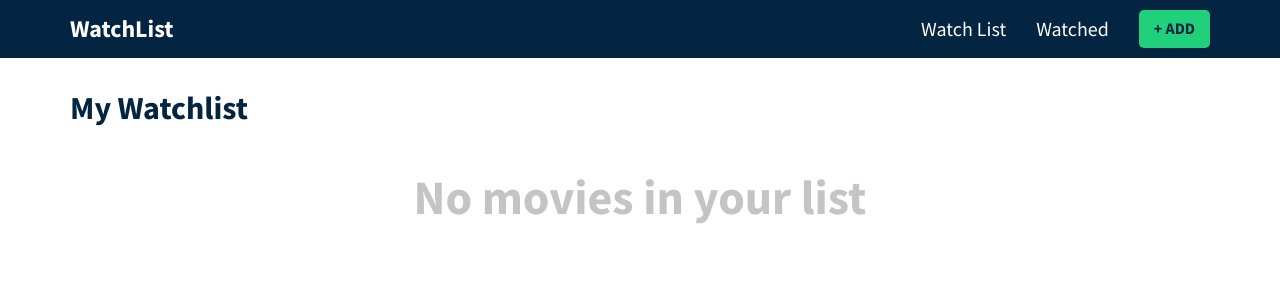
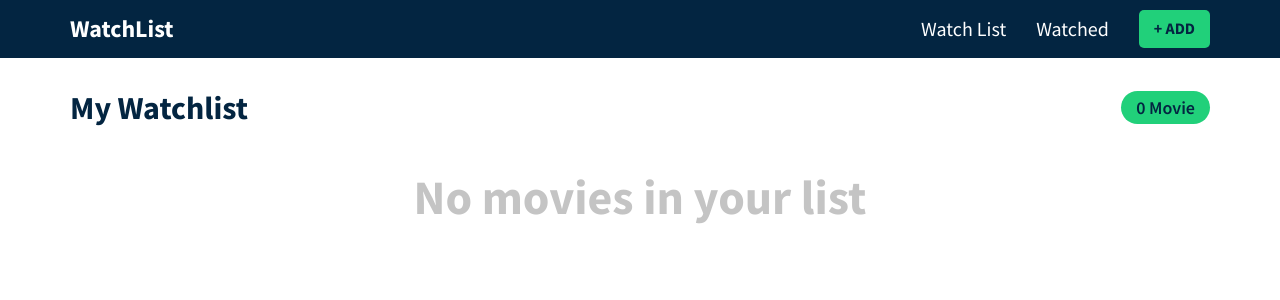
Before and after one commit to paubonilla/movie-playlist, a React (Create React App) app: page / in a window 1280 px wide. Shown: the top 300 px of the page. Built offline with nearby package versions, Linux system fonts and the light colour scheme; the HTML template or start-up script is replaced by a standard one.

Commit message:
i gh-pages; added movie counter

```diff
--- a/package.json
+++ b/package.json
@@ -2,10 +2,12 @@
   "name": "movie-playlist",
   "version": "0.1.0",
   "private": true,
+  "homepage": "https://paubonilla.github.io/movie-watchlist/",
   "dependencies": {
     "@testing-library/jest-dom": "^4.2.4",
     "@testing-library/react": "^9.3.2",
     "@testing-library/user-event": "^7.1.2",
+    "gh-pages": "^3.1.0",
     "react": "^16.13.1",
     "react-dom": "^16.13.1",
     "react-router-dom": "^5.2.0",
@@ -15,7 +17,9 @@
     "start": "react-scripts start",
     "build": "react-scripts build",
     "test": "react-scripts test",
-    "eject": "react-scripts eject"
+    "eject": "react-scripts eject",
+    "predeploy": "npm run build",
+    "deploy": "gh-pages -d build"
   },
   "eslintConfig": {
     "extends": "react-app"
--- a/src/components/WatchList.js
+++ b/src/components/WatchList.js
@@ -9,6 +9,7 @@ const WatchList = () => {
       <div className="container">
         <div className="header">
           <h1 className="heading">My Watchlist</h1>
+          <span className="count-pill">{watchList.length} {watchList.length === 0 ? 'Movie' : 'Movies'}</span>
         </div>
         {watchList.length > 0 ? (
           <div className="movie-grid">
--- a/src/components/Watched.js
+++ b/src/components/Watched.js
@@ -9,6 +9,7 @@ const Watched = () => {
       <div className="container">
         <div className="header">
           <h1 className="heading">Watched movies</h1>
+          <span className="count-pill">{watched.length} {watched.length === 0 ? 'Movie' : 'Movies'}</span>
         </div>
         {watched.length > 0 ? (
           <div className="movie-grid">
```
Also changed, not shown: 1 other file (tests, documents, lock files or other folders).
